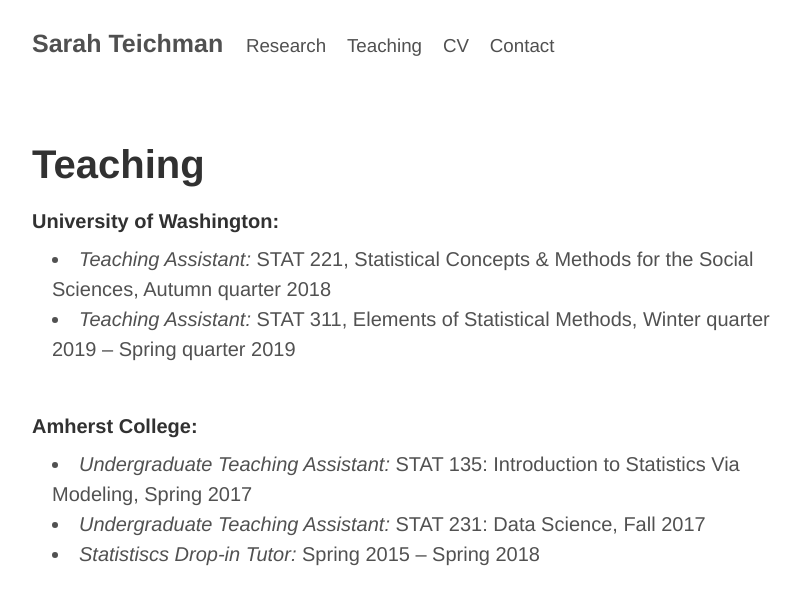
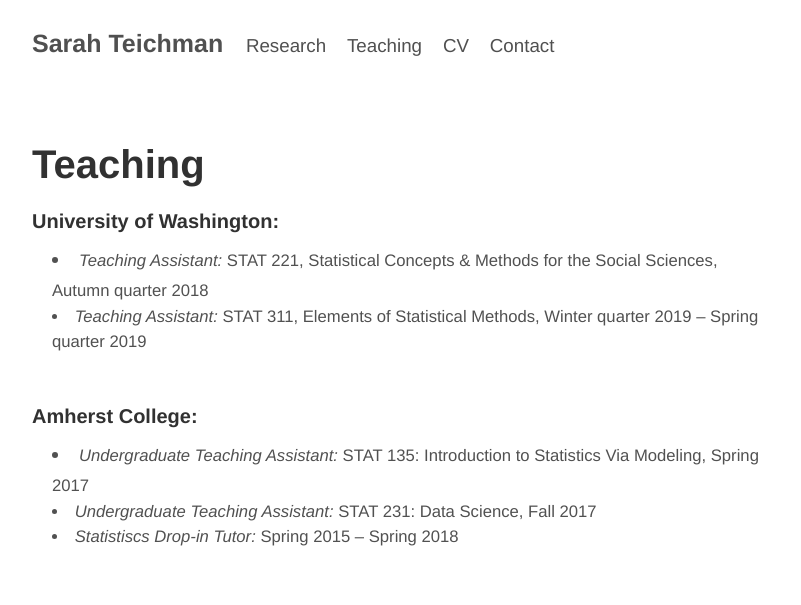
Before and after one commit to svteichman/svteichman.github.io, a Jekyll site: the page built from teaching.html, in a window 1280 px wide. Shown: the top 605 px of the page, without its empty margins (228-1029 px from the left). Built offline with Jekyll 4.4.1, drawn with Linux system fonts in a browser that asks for light colours.

Commit message:
making text smaller

```diff
--- a/teaching.html
+++ b/teaching.html
@@ -6,15 +6,15 @@
 <h1>Teaching</h1>
 
 <h4>University of Washington:</h4>
-<p class="content" style="padding:0px;margin:0px 20px 0px;">
+<p class="content" style="padding:0px;margin:0px 20px 0px;"><small>
     <li style="padding:0px;margin:0px 20px 0px;"> <i>Teaching Assistant:</i> STAT 221, Statistical Concepts &amp; Methods for the Social Sciences, Autumn quarter 2018 </li>
     <li style="padding:0px;margin:0px 20px 0px;"> <i>Teaching Assistant:</i> STAT 311, Elements of Statistical Methods, Winter quarter 2019 &ndash; Spring quarter 2019 </li>
-  <br/>
+    <br/> </small>
 </p>
 
 <h4>Amherst College:</h4>
-<p class="content" style="padding:0px;margin:0px 20px 0px;">
+<p class="content" style="padding:0px;margin:0px 20px 0px;"><small>
     <li style="padding:0px;margin:0px 20px 0px;"> <i>Undergraduate Teaching Assistant:</i> STAT 135: Introduction to Statistics Via Modeling, Spring 2017 </li>
     <li style="padding:0px;margin:0px 20px 0px;"> <i>Undergraduate Teaching Assistant:</i> STAT 231: Data Science, Fall 2017 </li>
-    <li style="padding:0px;margin:0px 20px 0px;"> <i>Statistiscs Drop-in Tutor:</i> Spring 2015 &ndash; Spring 2018 </li>
+    <li style="padding:0px;margin:0px 20px 0px;"> <i>Statistiscs Drop-in Tutor:</i> Spring 2015 &ndash; Spring 2018 </li> </small>
 </p>
```
